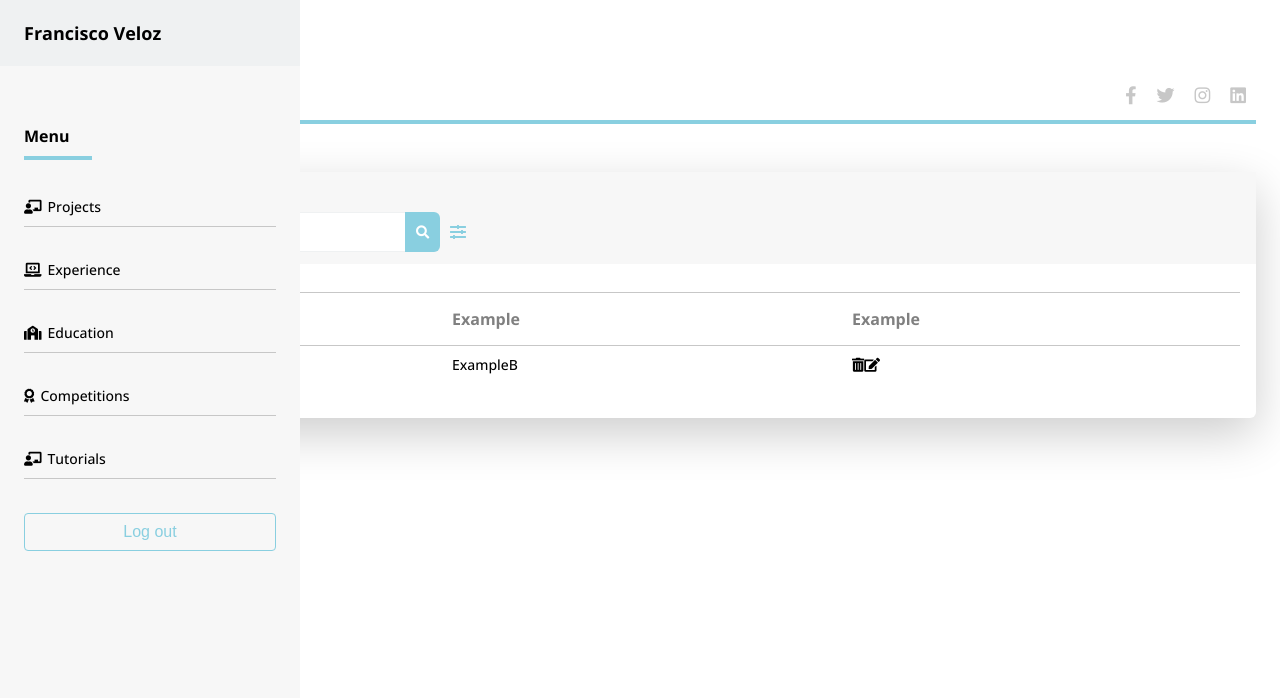
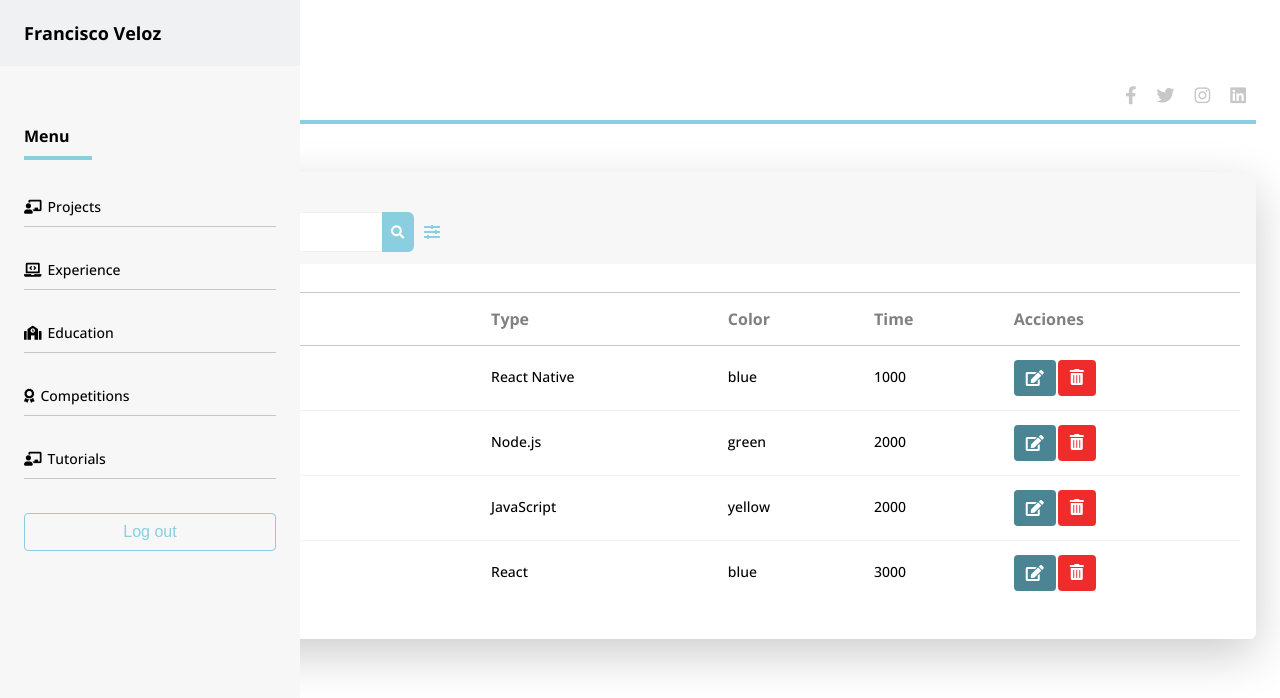
Before and after one commit to FranciscoVeloz1/Portfolio, a React app: page /admin in a window 1280 px wide. Shown: the top 698 px of the page. Built offline with nearby package versions, Linux system fonts and the light colour scheme; sample sign-in values are in the browser's storage; the HTML template or start-up script is replaced by a standard one.

Commit message:
Actualizamos el table component

```diff
--- /dev/null
+++ b/src/components/Global/Dropdown.jsx
@@ -0,0 +1,33 @@
+import React, { useEffect } from "react";
+import "@styles/components/Dropdown.scss";
+
+const Dropdown = ({ styles, setFilter, filters }) => {
+  const { headers, objectKeys } = filters;
+  const data = headers === undefined ? objectKeys : headers;
+
+  return (
+    <div className={`dropdown-container ${styles}`}>
+      <div className="dropdown-content">
+        <ul>
+          {data !== undefined && data.length > 0
+            ? data.map((d) => (
+                <li key={d}>
+                  <input
+                    type="radio"
+                    name="c"
+                    id={d}
+                    onChange={() => setFilter(d)}
+                  />
+                  <label htmlFor={d} className="ml-1">
+                    {d}
+                  </label>
+                </li>
+              ))
+            : null}
+        </ul>
+      </div>
+    </div>
+  );
+};
+
+export default Dropdown;
--- a/src/components/Global/Input.jsx
+++ b/src/components/Global/Input.jsx
@@ -1,20 +1,20 @@
 import React from "react";
 import "@styles/components/Input.scss";
 
-const Input = ({ type, id, text, value, onChange, styles }) => {
+const Input = ({ o }) => {
   return (
     <div className="input-container">
       <input
-        className={`input ${styles}`}
-        type={type}
-        id={id}
-        value={value}
-        onChange={onChange}
+        className={`input ${o.styles}`}
+        type={o.type}
+        id={o.id}
+        value={o.value}
+        onChange={o.onChange}
         placeholder="ph"
       />
 
-      <label className="label" htmlFor={id}>
-        {text}
+      <label className={`label ${o.labelStyle}`} htmlFor={o.id}>
+        {o.text}
       </label>
     </div>
   );
--- a/src/components/Global/Table.jsx
+++ b/src/components/Global/Table.jsx
@@ -1,29 +1,66 @@
-import React from "react";
+import React, { useState, useMemo, useEffect } from "react";
 import Input from "./Input";
+import Dropdown from "./Dropdown";
+import { Link } from "react-router-dom";
 import "@styles/components/Table.scss";
 
 const Table = ({ o }) => {
+  const [toggle, setToggle] = useState(false);
+  const [search, setSearch] = useState("");
+  const [filter, setFilter] = useState("");
+
+  const filters = {
+    objectKeys: Object.keys(o.data[0]),
+    headers: o.headers,
+  };
+
+  const info = useMemo(() => {
+    return o.data.filter((d) =>
+      Object.values(d)[0]
+        .toString()
+        .toLowerCase()
+        .includes(search.toLowerCase())
+    );
+  }, [o.data, search]);
+
+  const inputOptions = {
+    type: "text",
+    id: "txtsearch",
+    text: "Search...",
+    styles: "table-search",
+    labelStyle: "bg-white",
+    onChange: (e) => setSearch(e.target.value),
+    value: search,
+  };
+
+  useEffect(() => {
+  }, []);
+
   return (
-    <div className="table-container">
+    <div className="table-container" onMouseUp={() => setToggle(false)}>
       <div className="table-header">
         <p className="table-title">{o.title}</p>
 
         <div className="search-container">
           <div className="search-content">
-            <Input
-              type={"text"}
-              id={"txtsearch"}
-              text="Search..."
-              styles={"table-search"}
-            />
+            <Input o={inputOptions} />
 
-            <button className="">
+            <button>
               <i className="fas fa-search"></i>
             </button>
-          </div>
 
-          <div className="filter-container">
-            <i className="fas fa-sliders-h filter-icon"></i>
+            <div className="filter-container">
+              <i
+                className="fas fa-sliders-h filter-icon"
+                onClick={() => setToggle(!toggle)}
+              ></i>
+
+              <Dropdown
+                styles={toggle ? "dropdown-active" : null}
+                setFilter={setFilter}
+                filters={filters}
+              />
+            </div>
           </div>
         </div>
       </div>
@@ -32,21 +69,47 @@ const Table = ({ o }) => {
         <table className="table">
           <thead>
             <tr>
-              <th>Example</th>
-              <th>Example</th>
-              <th>Example</th>
+              {o.headers === undefined &&
+              o.data !== undefined &&
+              o.data.length > 0
+                ? Object.entries(o.data[0]).map((o) => <th key={o}>{o[0]}</th>)
+                : null}
+
+              {o.headers !== undefined
+                ? o.headers.map((h) => <th key={h}>{h}</th>)
+                : null}
+
+              {o.data !== undefined && o.data.length > 0 ? (
+                <th>Acciones</th>
+              ) : null}
             </tr>
           </thead>
 
           <tbody>
-            <tr>
-              <td>ExampleA</td>
-              <td>ExampleB</td>
-              <td>
-                <i className="fas fa-trash-alt table-icon"></i>
-                <i className="fas fa-edit table-icon"></i>
-              </td>
-            </tr>
+            {info !== undefined && info.length > 0
+              ? info.map((i) => (
+                  <tr key={i.id}>
+                    {Object.values(i).map((o) => (
+                      <td key={o}>{o}</td>
+                    ))}
+                    <td>
+                      <Link
+                        to={`${o.editLink}/${i.id}`}
+                        className="btn btn-info"
+                      >
+                        <i className="fas fa-edit"></i>
+                      </Link>
+
+                      <button
+                        className="btn btn-red"
+                        onClick={() => o.delete(i.id, Object.values(i)[1])}
+                      >
+                        <i className="fas fa-trash-alt"></i>
+                      </button>
+                    </td>
+                  </tr>
+                ))
+              : null}
           </tbody>
         </table>
       </div>
--- a/src/pages/Admin/Admin.jsx
+++ b/src/pages/Admin/Admin.jsx
@@ -2,9 +2,47 @@ import React from "react";
 import Table from "@components/Global/Table";
 
 const Admin = () => {
+  const initialState = [
+    {
+      id: 1,
+      title: "Lorem, ipsum dolor.",
+      badge: "React Native",
+      badgeColor: "blue",
+      duration: "1000",
+    },
+    {
+      id: 2,
+      title: "Lorem, ipsum dolor.",
+      badge: "Node.js",
+      badgeColor: "green",
+      duration: "2000",
+    },
+    {
+      id: 3,
+      title: "Lorem, ipsum dolor.",
+      badge: "JavaScript",
+      badgeColor: "yellow",
+      duration: "2000",
+    },
+    {
+      id: 4,
+      title: "Lorem, ipsum dolor.",
+      badge: "React",
+      badgeColor: "blue",
+      duration: "3000",
+    },
+  ];
+
+  const handleDelete = (id, item) => {
+    alert(`${id} - ${item} has been deleted`);
+  };
+
   const tableOptions = {
-    data: [],
+    data: initialState,
     title: "Example",
+    headers: ["ID", "Title", "Type", "Color", "Time"],
+    editLink: "/admin/projects/edit",
+    delete: handleDelete,
   };
 
   return (
--- a/src/pages/Login.jsx
+++ b/src/pages/Login.jsx
@@ -47,7 +47,7 @@ const Login = () => {
         icon: "error",
         title: "Oops",
         text: "Something went wrong!",
-        confirmButtonColor: "#ee2c2c"
+        confirmButtonColor: "#ee2c2c",
       });
 
     login(result);
@@ -55,19 +55,30 @@ const Login = () => {
     navigate("/admin");
   };
 
+  const emailOpt = {
+    type: "text",
+    text: "Email",
+    id: "email",
+    styles: "bg-light",
+    onChange: handleEmail,
+    value: userData.email,
+  };
+
+  const passOpt = {
+    type: "password",
+    text: "Password",
+    id: "password",
+    styles: "bg-light",
+    onChange: handlePass,
+    value: userData.password,
+  };
+
   return (
     <div className="login-container">
       <form onSubmit={handleSubmit} className="login-form">
         <p className="login-title">Log in</p>
         {/* Email input */}
-        <Input
-          type="text"
-          text="Email"
-          id="email"
-          styles="bg-light"
-          onChange={handleEmail}
-          value={userData.email}
-        />
+        <Input o={emailOpt} />
         {errorEmail ? (
           <p className="login-error">
             <i className="fas fa-exclamation-circle"></i>
@@ -76,14 +87,7 @@ const Login = () => {
         ) : null}
 
         {/* Password input */}
-        <Input
-          type="password"
-          text="Password"
-          id="password"
-          styles="bg-light"
-          onChange={handlePass}
-          value={userData.password}
-        />
+        <Input o={passOpt} />
         {errorPass ? (
           <p className="login-error">
             <i className="fas fa-exclamation-circle"></i>
--- a/src/styles/App.scss
+++ b/src/styles/App.scss
@@ -166,6 +166,10 @@ table {
   background-color: $very-light-gray;
 }
 
+.bg-white {
+  background-color: white;
+}
+
 .boder-radius-none {
   border-radius: 0;
 }
--- /dev/null
+++ b/src/styles/components/Dropdown.scss
@@ -0,0 +1,49 @@
+@import "../Vars.scss";
+
+.dropdown-container {
+  position: absolute;
+  background-color: white;
+  border: 1px solid $gray;
+  border-radius: 6px;
+  padding: 18px;
+  margin-left: 38px;
+  display: none;
+  z-index: 12;
+}
+
+.dropdown-active {
+  display: block;
+  animation-name: fade-in;
+  animation-duration: 0.5s;
+  animation-iteration-count: 1;
+}
+
+.dropdown-content li {
+  margin-bottom: 10px;
+  font-size: $sm;
+}
+
+.dropdown-content input {
+  height: 10px;
+}
+
+.dropdown-content li:last-child {
+  margin-bottom: 0;
+}
+
+//Keyframes
+@keyframes fade-in {
+  from {
+    opacity: 0;
+  }
+  to {
+    opacity: 1;
+  }
+}
+
+@media (max-width: 640px) {
+  .dropdown-container {
+    margin-top: 180px;
+    margin-left: -80px;
+  }
+}
--- a/src/styles/components/Input.scss
+++ b/src/styles/components/Input.scss
@@ -17,6 +17,7 @@
 
 .label {
   color: $gray;
+  background-color: $very-light-gray;
   font-size: $sm;
   position: absolute;
   left: 4px;
--- a/src/styles/components/Table.scss
+++ b/src/styles/components/Table.scss
@@ -51,6 +51,11 @@
   border-bottom-right-radius: 6px;
 }
 
+.filter-container {
+  display: flex;
+  align-items: center;
+}
+
 .filter-icon {
   color: $blue;
   margin-left: 10px;
@@ -100,12 +105,12 @@
   font-size: $sm;
 }
 
+.table tbody button {
+  margin: 2px;
+}
+
 @media (max-width: 640px) {
-  .table-content {
-    justify-content: flex-start;
-  }
-
-  .table {
-    width: 100%;
+  .search-container {
+    grid-template-columns: 1fr;
   }
 }
```
